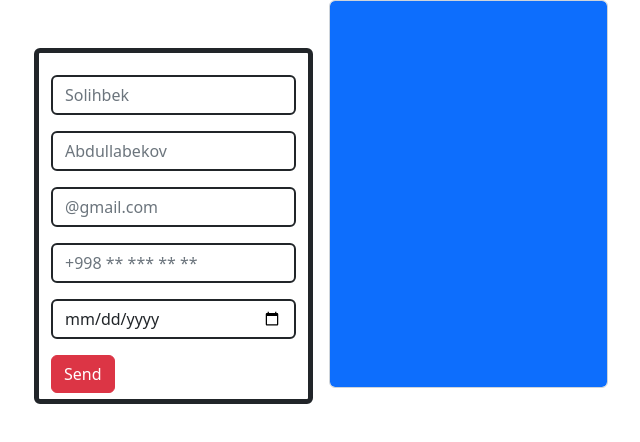
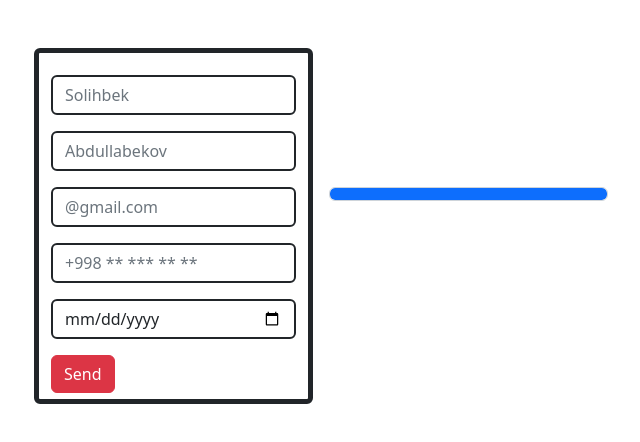
Before and after one commit to solixbek03/jsContactSecond, a plain HTML site: page index.html in a window 1280 px wide. Shown: the whole page, without its empty margins (311-951 px from the left). Drawn offline with Linux system fonts and the light colour scheme.

Commit message:
add change

```diff
--- a/index.html
+++ b/index.html
@@ -23,7 +23,7 @@
       <button class="btn btn-danger mt-3" type="submit">Send</button>
     </form>
 
-    <ul class="js-results bg-primary w-25 form-control mx-3 list-unstyled"></ul>
+    <ul class="js-results bg-primary w-25 form-control mx-3 list-unstyled align-self-center"></ul>
   </div>
 
   <script src="./script.js"></script>
```
